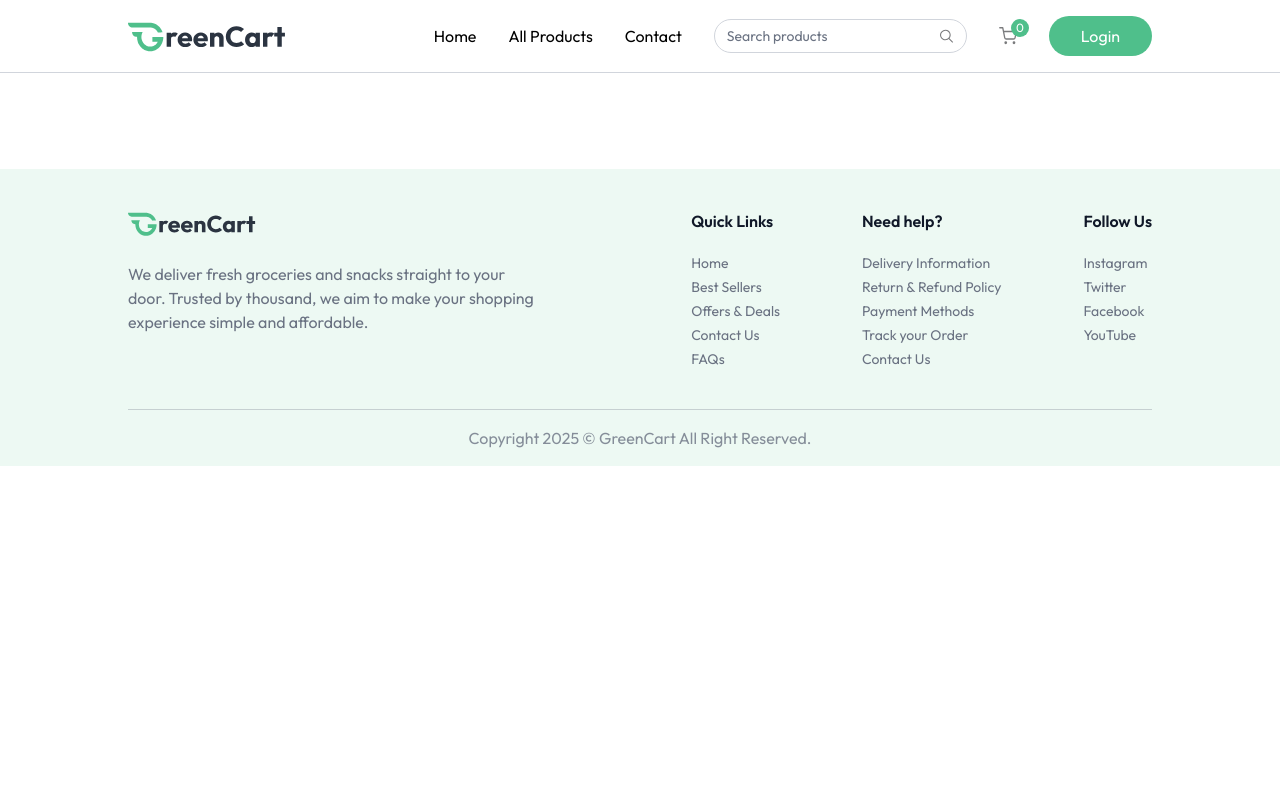
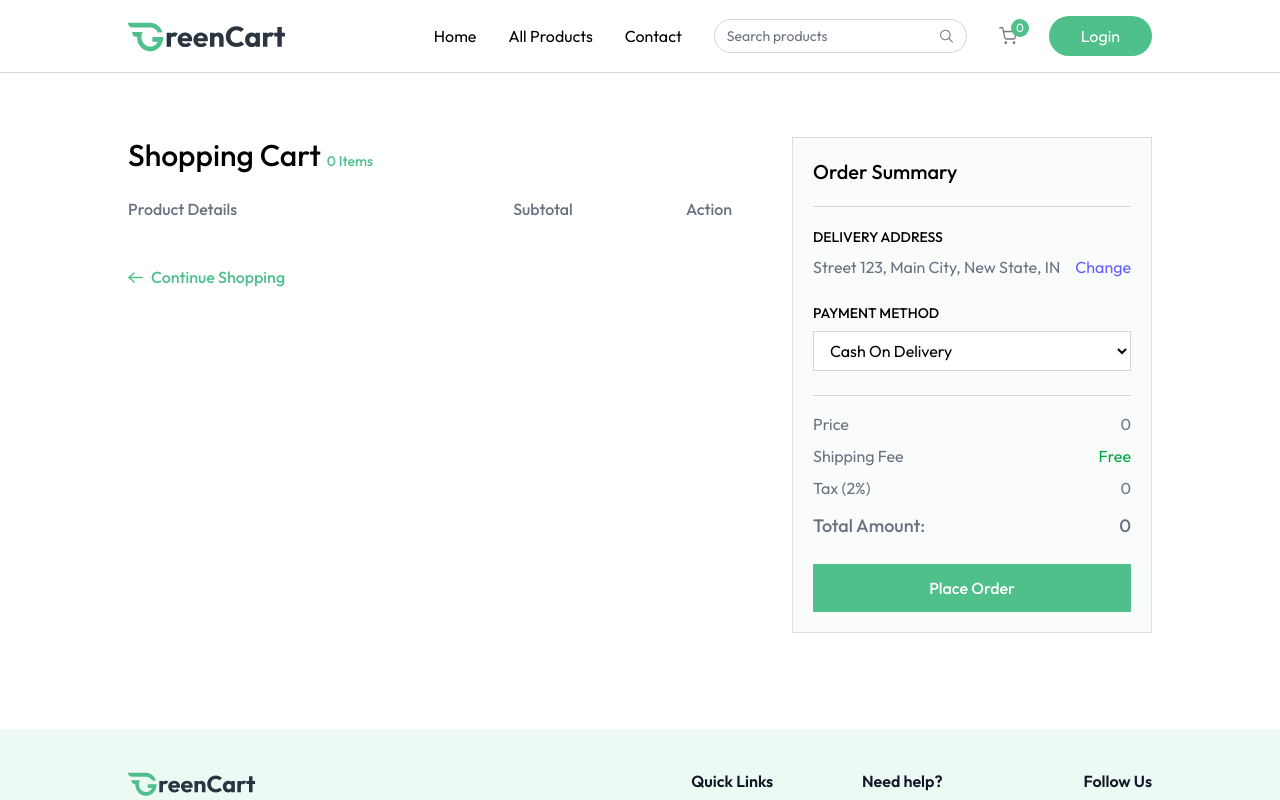
Before and after one commit to manishaV-dev/Grocery_Delivery, a React (Vite) app: page /cart in a window 1280 px wide. Shown: the top 800 px of the page. Built offline with nearby package versions, Linux system fonts and the light colour scheme.

Commit message:
create cart page

```diff
--- a/src/App.jsx
+++ b/src/App.jsx
@@ -9,6 +9,7 @@
 import AllProducts from "./pages/AllProducts";
 import ProductCategory from "./pages/ProductCategory";
 import ProductDetails from "./pages/ProductDetails";
+import Cart from "./pages/Cart";
 
 const App = () => {
   const isSellerPath = useLocation().pathname.includes("seller");
@@ -30,6 +31,7 @@
           <Route path="/products" element={<AllProducts />} />
           <Route path="/products/:category" element={<ProductCategory />} />
           <Route path="/products/:category/:id" element={<ProductDetails />} />
+          <Route path="/cart" element={<Cart />} />
         </Routes>
       </div>
       {!isSellerPath && <Footer />}
--- /dev/null
+++ b/src/pages/Cart.jsx
@@ -0,0 +1,229 @@
+import React, { useEffect, useState } from "react";
+import { useAppContext } from "../context/AppContext";
+import { assets, dummyAddress } from "../assets/assets";
+
+const Cart = () => {
+  const {
+    products,
+    currency,
+    getCartCount,
+    cartItems,
+    removeFromCart,
+    getCartAmount,
+    updateCartItem,
+    navigate,
+  } = useAppContext();
+  const [cartArray, setCartArray] = useState([]);
+  const [addresses, setAddresses] = useState(dummyAddress);
+  const [showAddress, setShowAddress] = useState(false);
+  const [selectAddress, setSelectAddress] = useState(dummyAddress[0]);
+  const [paymentOption, setPaymentOption] = useState("COD");
+
+  const getCart = () => {
+    let tempArray = [];
+    for (const key in cartItems) {
+      const product = products.find((item) => item._id === key);
+      product.quantity = cartItems[key];
+      tempArray.push(product);
+    }
+    setCartArray(tempArray);
+  };
+
+  const placeOrder = async () => {};
+
+  useEffect(() => {
+    if (products.length > 0 && cartItems) {
+      getCart();
+    }
+  }, [products, cartItems]);
+
+  return products.length > 0 && cartItems ? (
+    <div className="flex flex-col md:flex-row mt-16">
+      {/* left Card */}
+      <div className="flex-1 max-w-4xl">
+        <h1 className="text-3xl font-medium mb-6">
+          Shopping Cart{" "}
+          <span className="text-sm text-primary">{getCartCount()} Items</span>
+        </h1>
+
+        <div className="grid grid-cols-[2fr_1fr_1fr] text-gray-500 text-base font-medium pb-3">
+          <p className="text-left">Product Details</p>
+          <p className="text-center">Subtotal</p>
+          <p className="text-center">Action</p>
+        </div>
+
+        {cartArray.map((product, index) => (
+          <div
+            key={index}
+            className="grid grid-cols-[2fr_1fr_1fr] text-gray-500 items-center text-sm md:text-base font-medium pt-3"
+          >
+            <div className="flex items-center md:gap-6 gap-3">
+              <div
+                onClick={() => {
+                  navigate(
+                    `/prodcuts/${product.category.toLowerCase()}/${product._id}`
+                  );
+                  scrollTo(0, 0);
+                }}
+                className="cursor-pointer w-24 h-24 flex items-center justify-center border border-gray-300 rounded"
+              >
+                <img
+                  className="max-w-full h-full object-cover"
+                  src={product.image[0]}
+                  alt={product.name}
+                />
+              </div>
+              <div>
+                <p className="hidden md:block font-semibold">{product.name}</p>
+                <div className="font-normal text-gray-500/70">
+                  <p>
+                    weight: <span>{product.weight || "N/A"}</span>
+                  </p>
+                  <div className="flex items-center">
+                    <p>Qty:</p>
+                    <select className="outline-none">
+                      {Array(
+                        cartItems[product._id] > 9 ? cartItems[product._id] : 9
+                      )
+                        .fill("")
+                        .map((_, index) => (
+                          <option key={index} value={index + 1}>
+                            {index + 1}
+                          </option>
+                        ))}
+                    </select>
+                  </div>
+                </div>
+              </div>
+            </div>
+            <p className="text-center">
+              {currency}
+              {product.offerPrice * product.quantity}
+            </p>
+            <button
+              onClick={() => removeFromCart()}
+              className="cursor-pointer mx-auto"
+            >
+              <img
+                src={assets.refresh_icon}
+                alt="remove"
+                className="inline-block w-6 h-6"
+              />
+            </button>
+          </div>
+        ))}
+
+        <button
+          onClick={() => {
+            navigate("/products");
+            scrollTo(0, 0);
+          }}
+          className="group cursor-pointer flex items-center mt-8 gap-2 text-primary font-medium"
+        >
+          <img
+            src={assets.arrow_right_icon_colored}
+            alt="arrow"
+            className="group-hover:-translate-x-1 transition"
+          />
+          Continue Shopping
+        </button>
+      </div>
+
+      {/* Right Card */}
+      <div className="max-w-[360px] w-full bg-gray-100/40 p-5 max-md:mt-16 border border-gray-300/70">
+        <h2 className="text-xl md:text-xl font-medium">Order Summary</h2>
+        <hr className="border-gray-300 my-5" />
+
+        <div className="mb-6">
+          <p className="text-sm font-medium uppercase">Delivery Address</p>
+          <div className="relative flex justify-between items-start mt-2">
+            <p className="text-gray-500">
+              {selectAddress
+                ? `${selectAddress.street}, ${selectAddress.city}, ${selectAddress.state}, ${selectAddress.country}`
+                : "No address found"}
+            </p>
+            <button
+              onClick={() => setShowAddress(!showAddress)}
+              className="text-indigo-500 hover:underline cursor-pointer"
+            >
+              Change
+            </button>
+
+            {showAddress && (
+              <div className="absolute top-12 py-1 bg-white border border-gray-300 text-sm w-full">
+                {addresses.map((address, index) => (
+                  <p
+                    onClick={() => {
+                      setAddresses(address);
+                      setShowAddress(false);
+                    }}
+                    className="text-gray-500 p-2 hover:bg-gray-100"
+                    key={index}
+                  >
+                    {address.street}, {address.city}, {address.state},
+                    {address.country}
+                  </p>
+                ))}
+                <p
+                  onClick={() => navigate("/add-address")}
+                  className="text-indigo-500 text-center cursor-pointer p-2 hover:bg-indigo-500/10"
+                >
+                  Add address
+                </p>
+              </div>
+            )}
+          </div>
+
+          <p className="text-sm font-medium uppercase mt-6">Payment Method</p>
+
+          <select
+            onChange={(e) => setPaymentOption(e.target.value)}
+            className="w-full border border-gray-300 bg-white px-3 py-2 mt-2 outline-none"
+          >
+            <option value="COD">Cash On Delivery</option>
+            <option value="Online">Online Payment</option>
+          </select>
+        </div>
+
+        <hr className="border-gray-300" />
+
+        <div className="text-gray-500 mt-4 space-y-2">
+          <p className="flex justify-between">
+            <span>Price</span>
+            <span>
+              {currency}
+              {getCartAmount()}
+            </span>
+          </p>
+          <p className="flex justify-between">
+            <span>Shipping Fee</span>
+            <span className="text-green-600">Free</span>
+          </p>
+          <p className="flex justify-between">
+            <span>Tax (2%)</span>
+            <span>
+              {currency}
+              {(getCartAmount() * 2) / 100}
+            </span>
+          </p>
+          <p className="flex justify-between text-lg font-medium mt-3">
+            <span>Total Amount:</span>
+            <span>
+              {currency}
+              {(getCartAmount() + getCartAmount() * 2) / 100}
+            </span>
+          </p>
+        </div>
+
+        <button
+          onClick={placeOrder}
+          className="w-full py-3 mt-6 cursor-pointer bg-primary text-white font-medium hover:bg-primary-dull transition"
+        >
+          {paymentOption === "COD" ? "Place Order" : "Proceed to Checkout"}
+        </button>
+      </div>
+    </div>
+  ) : null;
+};
+
+export default Cart;
```
